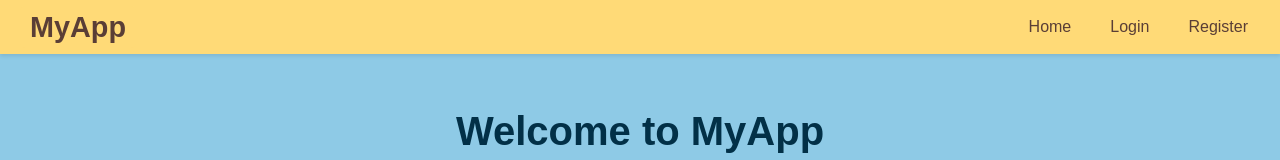
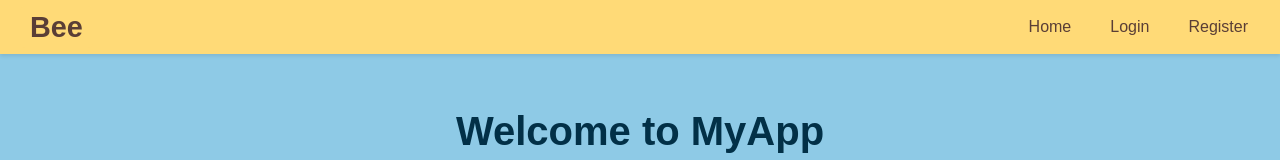
Before and after one commit to MrBouzaffour/BeSocial, a Vue app in the folder Frontend/: page / in a window 1280 px wide. Shown: the top 160 px of the page. Built offline with nearby package versions, Linux system fonts and the light colour scheme.

Commit message:
Update AppNavbar.vue

```diff
--- a/Frontend/src/components/AppNavbar.vue
+++ b/Frontend/src/components/AppNavbar.vue
@@ -1,7 +1,7 @@
 <template>
   <nav class="navbar">
     <div class="navbar-brand">
-      <router-link to="/">MyApp</router-link>
+      <router-link to="/">Bee</router-link>
     </div>
     <div class="navbar-toggle" @click="toggleMenu">
       <span v-if="!menuOpen">☰</span>
@@ -38,5 +38,5 @@
 </script>
 
 <style scoped>
-/* Navbar styles are in global.css */
+/* Additional scoped styles if needed */
 </style>
```
